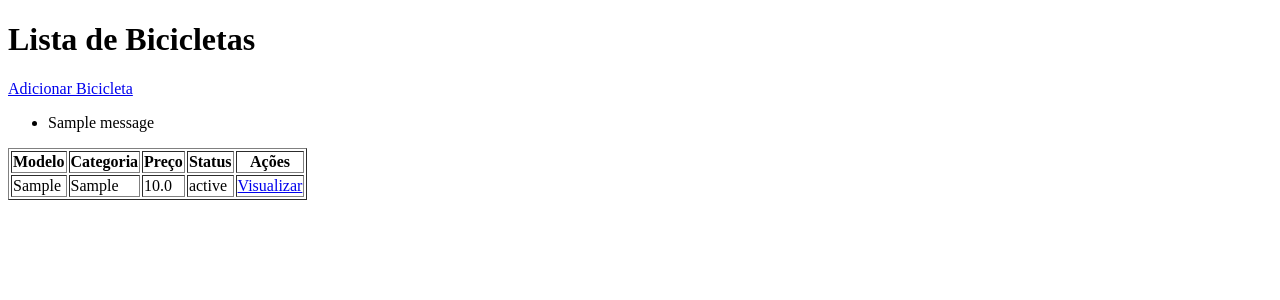
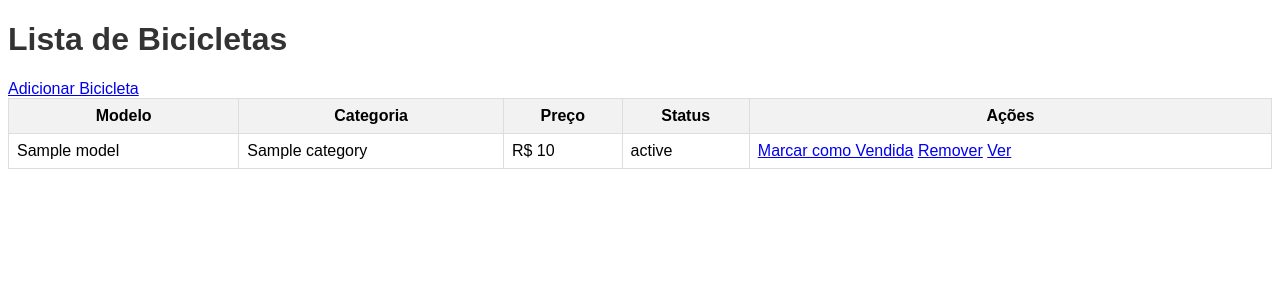
Before and after one commit to DGNAZARIO/UC3_backend_py, a Flask app: template atv_aula05/templates/bike_list.html in a window 1280 px wide. Shown: the top 300 px of the page. Run offline with Flask 3, Linux system fonts and the light colour scheme; tables that the repository leaves empty hold one stand-in row (values such as "Sample post"); the template is opened without the code that fills it: values that come from a table or form of the project are taken from there, most other values are stand-ins (such as "Sample title", 1, 10 or a date in 2020); one stand-in notice (Sample message) is shown.

Commit message:
supabase

```diff
--- a/atv_aula05/app.py
+++ b/atv_aula05/app.py
@@ -1,32 +1,18 @@
-from flask import Flask, render_template, request, redirect, url_for, flash
-from flask_sqlalchemy import SQLAlchemy
+from flask import Flask
+from flask import render_template, request, redirect, url_for, flash
+from supabase import create_client, Client
+from config import Config
 
 app = Flask(__name__)
-app.config['SQLALCHEMY_DATABASE_URI'] = 'sqlite:///bikes.db'
-app.config['SQLALCHEMY_TRACK_MODIFICATIONS'] = False
-app.secret_key = 'supersecretkey'  # Necessário para usar flash messages
-db = SQLAlchemy(app)
+app.config.from_object(Config)
 
-
-# Modelo da bicicleta
-class Bike(db.Model):
-    id = db.Column(db.Integer, primary_key=True)
-    model = db.Column(db.String(100), nullable=False, unique=True)  # Modelo único
-    category = db.Column(db.String(50), nullable=False)
-    price = db.Column(db.Float, nullable=False)
-    status = db.Column(db.String(20), default='Disponível')
-
-
-# Cria o banco de dados
-with app.app_context():
-    db.create_all()
-
+supabase: Client = create_client(app.config['SUPABASE_URL'], app.config['SUPABASE_KEY'])
 
 @app.route('/')
 def index():
-    bikes = Bike.query.all()
+    response = supabase.table("bikes").select("*").execute()
+    bikes = response.data
     return render_template('bike_list.html', bikes=bikes)
-
 
 @app.route('/add', methods=['GET', 'POST'])
 def add_bike():
@@ -35,47 +21,42 @@ def add_bike():
         category = request.form['category']
         price = request.form['price']
 
-        # Validação do preço
         if float(price) < 100:
             flash('O preço mínimo de uma bicicleta é R$ 100,00.')
             return redirect(url_for('add_bike'))
 
-        # Verificar se a bicicleta já existe
-        if Bike.query.filter_by(model=model).first():
+        existing_bike = supabase.table("bikes").select("*").eq("model", model).execute()
+        if existing_bike.data:
             flash('Uma bicicleta com este modelo já está cadastrada.')
             return redirect(url_for('add_bike'))
 
-        new_bike = Bike(model=model, category=category, price=float(price))
-        db.session.add(new_bike)
-        db.session.commit()
+        new_bike = {"model": model, "category": category, "price": float(price), "status": "Disponível"}
+        supabase.table("bikes").insert(new_bike).execute()
         return redirect(url_for('index'))
 
     return render_template('add_bike.html')
 
-
 @app.route('/sell/<int:bike_id>')
 def sell_bike(bike_id):
-    bike = Bike.query.get(bike_id)
-    if bike and bike.status == 'Disponível':
-        bike.status = 'Vendida'
-        db.session.commit()
+    response = supabase.table("bikes").select("*").eq("id", bike_id).execute()
+    bike = response.data[0] if response.data else None
+    if bike and bike['status'] == 'Disponível':
+        supabase.table("bikes").update({"status": "Vendida"}).eq("id", bike_id).execute()
     return redirect(url_for('index'))
-
 
 @app.route('/remove/<int:bike_id>')
 def remove_bike(bike_id):
-    bike = Bike.query.get(bike_id)
-    if bike and bike.status == 'Disponível':
-        db.session.delete(bike)
-        db.session.commit()
+    response = supabase.table("bikes").select("*").eq("id", bike_id).execute()
+    bike = response.data[0] if response.data else None
+    if bike and bike['status'] == 'Disponível':
+        supabase.table("bikes").delete().eq("id", bike_id).execute()
     return redirect(url_for('index'))
-
 
 @app.route('/bike/<int:bike_id>')
 def view_bike(bike_id):
-    bike = Bike.query.get(bike_id)
+    response = supabase.table("bikes").select("*").eq("id", bike_id).execute()
+    bike = response.data[0] if response.data else None
     return render_template('view_bike.html', bike=bike)
-
 
 if __name__ == '__main__':
     app.run(debug=True)
--- /dev/null
+++ b/atv_aula05/config.py
@@ -0,0 +1,5 @@
+import os
+
+class Config:
+    SUPABASE_URL = os.getenv("SUPABASE_URL")
+    SUPABASE_KEY = os.getenv("SUPABASE_KEY")
--- /dev/null
+++ b/atv_aula05/static/styles.css
@@ -0,0 +1,21 @@
+body {
+    font-family: Arial, sans-serif;
+}
+
+table {
+    width: 100%;
+    border-collapse: collapse;
+}
+
+th, td {
+    border: 1px solid #ddd;
+    padding: 8px;
+}
+
+th {
+    background-color: #f2f2f2;
+}
+
+h1 {
+    color: #333;
+}
--- a/atv_aula05/templates/bike_list.html
+++ b/atv_aula05/templates/bike_list.html
@@ -2,22 +2,13 @@
 <html lang="pt-BR">
 <head>
     <meta charset="UTF-8">
-    <meta name="viewport" content="width=device-width, initial-scale=1.0">
     <title>Lista de Bicicletas</title>
+    <link rel="stylesheet" href="{{ url_for('static', filename='styles.css') }}">
 </head>
 <body>
     <h1>Lista de Bicicletas</h1>
-    <a href="/add">Adicionar Bicicleta</a>
-    {% with messages = get_flashed_messages() %}
-      {% if messages %}
-        <ul>
-        {% for message in messages %}
-          <li>{{ message }}</li>
-        {% endfor %}
-        </ul>
-      {% endif %}
-    {% endwith %}
-    <table border="1">
+    <a href="{{ url_for('add_bike') }}">Adicionar Bicicleta</a>
+    <table>
         <tr>
             <th>Modelo</th>
             <th>Categoria</th>
@@ -27,17 +18,14 @@
         </tr>
         {% for bike in bikes %}
         <tr>
-            <td>{{ bike.model }}</td>
-            <td>{{ bike.category }}</td>
-            <td>{{ bike.price }}</td>
-            <td>{{ bike.status }}</td>
+            <td>{{ bike['model'] }}</td>
+            <td>{{ bike['category'] }}</td>
+            <td>R$ {{ bike['price'] }}</td>
+            <td>{{ bike['status'] }}</td>
             <td>
-                {% if bike.status == 'Disponível' %}
-                    <a href="/sell/{{ bike.id }}">Marcar como Vendida</a>
-                    <a href="/remove/{{ bike.id }}">Remover</a>
-                {% else %}
-                    <a href="/bike/{{ bike.id }}">Visualizar</a>
-                {% endif %}
+                <a href="{{ url_for('sell_bike', bike_id=bike['id']) }}">Marcar como Vendida</a>
+                <a href="{{ url_for('remove_bike', bike_id=bike['id']) }}">Remover</a>
+                <a href="{{ url_for('view_bike', bike_id=bike['id']) }}">Ver</a>
             </td>
         </tr>
         {% endfor %}
```
Also changed, not shown: atv_aula05/templates/add_bike.html (+5 -5 lines), atv_aula05/templates/templates/view_bike.html (+6 -7 lines).
